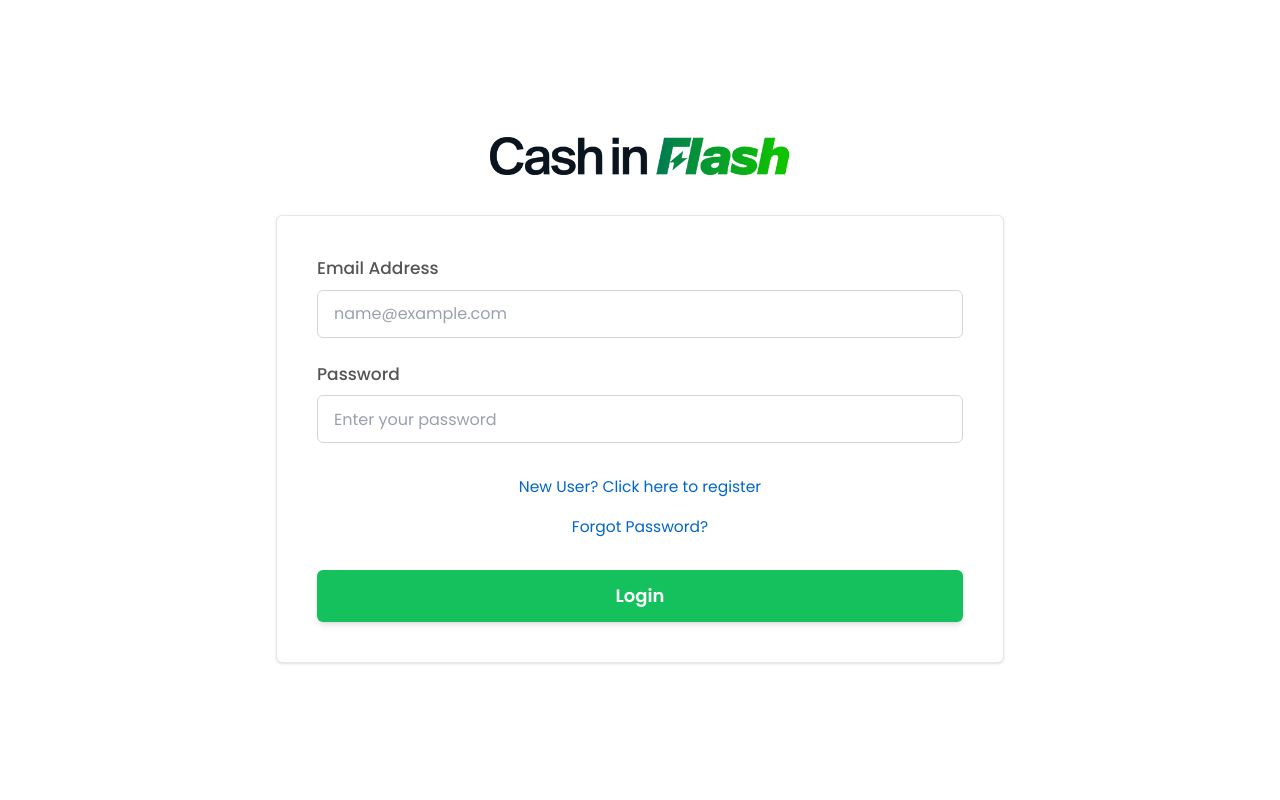
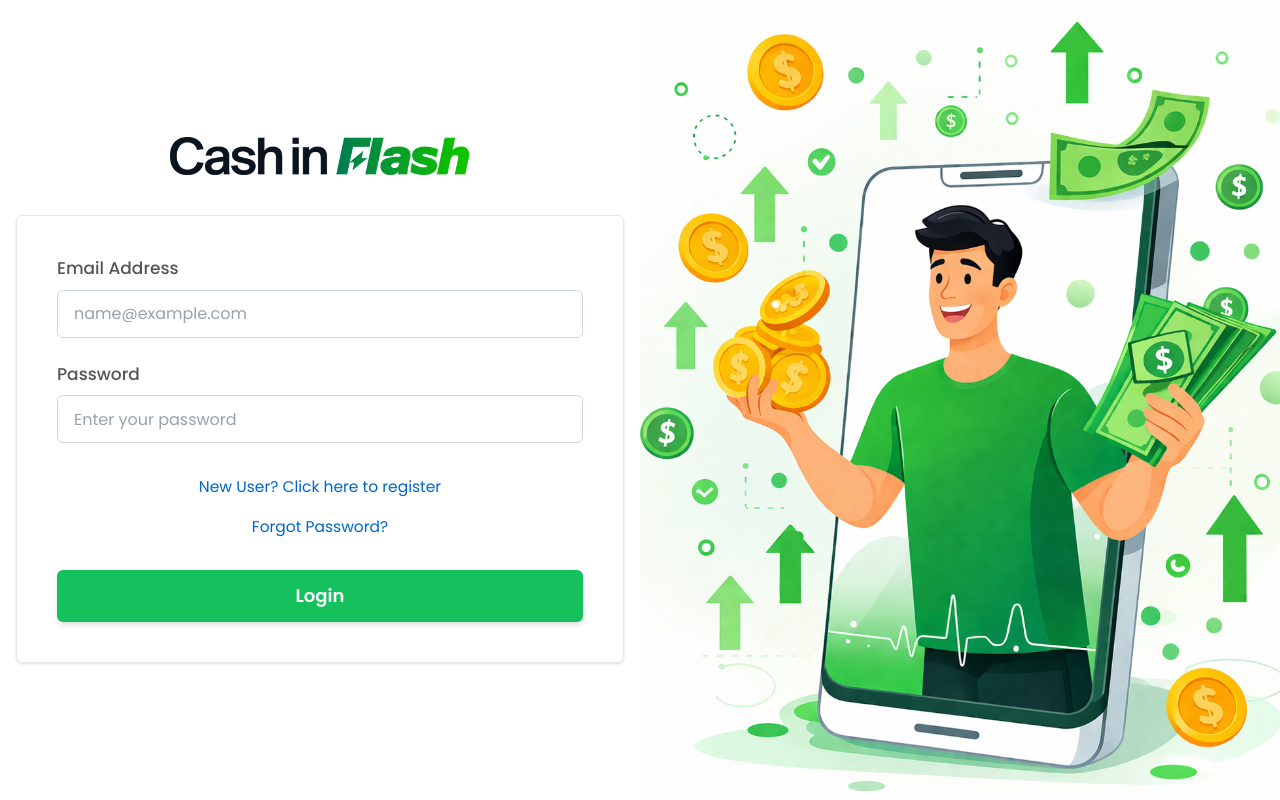
Before and after one commit to rahulch82667-maker/Cash_In_flash, a Next.js app: page /login in a window 1280 px wide. Built offline with nearby package versions, Linux system fonts and the light colour scheme; a web font is replaced by a local one.

Commit message:
add the image on login and right side image

```diff
--- a/app/login/page.tsx
+++ b/app/login/page.tsx
@@ -1,4 +1,5 @@
 import LoginForm from "@/components/login/LoginForm";
+import AuthAnimation from "@/components/AuthAnimation";
 import { Metadata } from 'next';
 
 export const metadata: Metadata = {
@@ -6,11 +7,13 @@ export const metadata: Metadata = {
   description: 'Login to your account',
 };
 
-
 export default function LoginPage() {
   return (
-    <main className="min-h-screen bg-white flex items-center justify-center py-20">
-      <LoginForm />
+    <main className="min-h-screen w-full flex">
+      <div className="w-full lg:w-1/2 min-h-screen flex items-center justify-center py-10 lg:py-20 bg-white">
+        <LoginForm />
+      </div>
+      <AuthAnimation />
     </main>
   );
 }
--- a/app/register/page.tsx
+++ b/app/register/page.tsx
@@ -1,4 +1,5 @@
 import RegisterForm from "@/components/register/RegisterForm";
+import AuthAnimation from "@/components/AuthAnimation";
 import { Metadata } from 'next';
 
 export const metadata: Metadata = {
@@ -8,8 +9,11 @@ export const metadata: Metadata = {
 
 export default function RegisterPage() {
   return (
-    <main className="min-h-screen bg-gray-50 flex items-center justify-center py-20">
-      <RegisterForm />
+    <main className="min-h-screen w-full flex">
+      <div className="w-full lg:w-1/2 min-h-screen flex items-center justify-center py-10 lg:py-20 bg-gray-50">
+        <RegisterForm />
+      </div>
+      <AuthAnimation />
     </main>
   );
 }
--- /dev/null
+++ b/components/AuthAnimation.tsx
@@ -0,0 +1,15 @@
+import Image from "next/image";
+
+export default function AuthAnimation() {
+  return (
+    <div className="hidden lg:flex w-1/2 min-h-screen relative bg-gray-100">
+      <Image
+        src="/auth_animate_page.png"
+        alt="Cash in Flash platform"
+        fill
+        className="object-cover"
+        priority
+      />
+    </div>
+  );
+}
--- a/package.json
+++ b/package.json
@@ -16,6 +16,7 @@
     "browser-image-compression": "^2.0.2",
     "express-rate-limit": "^8.3.2",
     "formik": "^2.4.9",
+    "framer-motion": "^12.38.0",
     "jsonwebtoken": "^9.0.3",
     "leaflet": "^1.9.4",
     "lucide-react": "^1.6.0",
```
Also changed, not shown: public/auth_animate_page.png (added), 1 other file (tests, documents, lock files or other folders).
